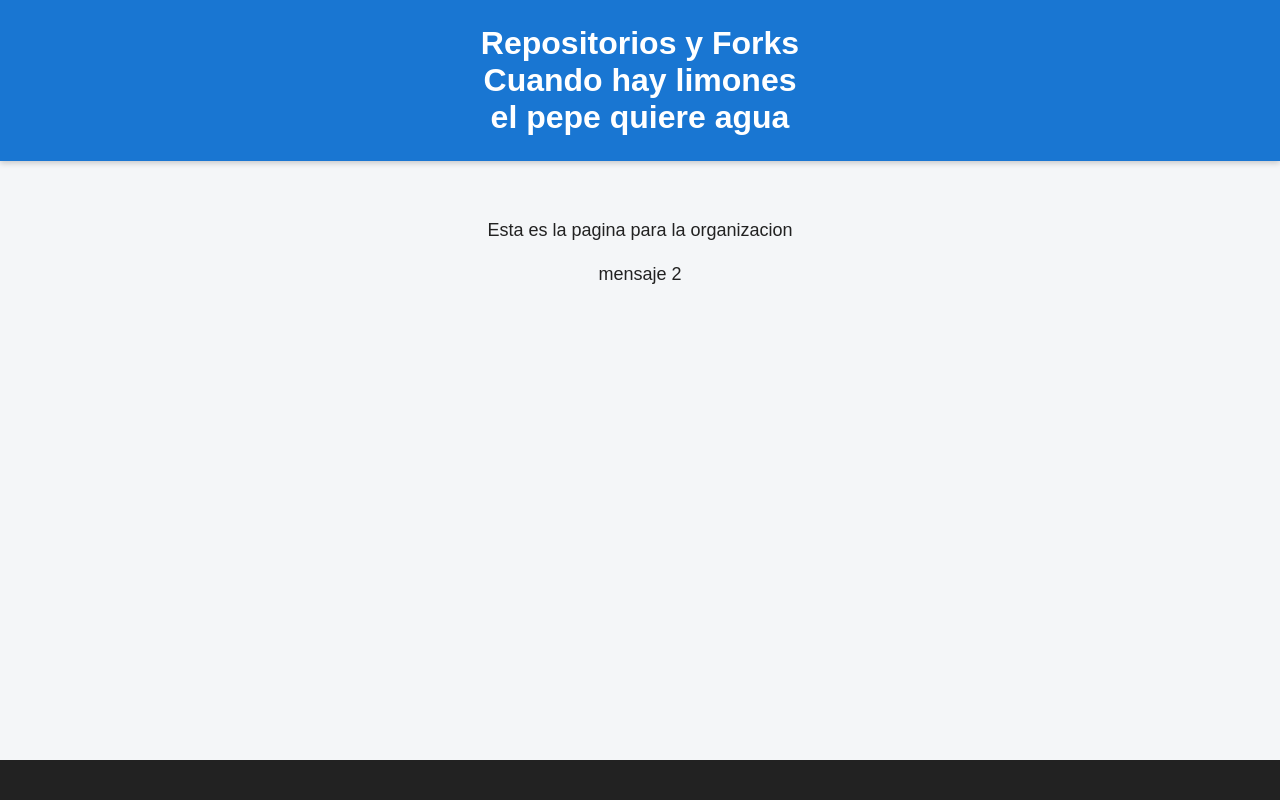
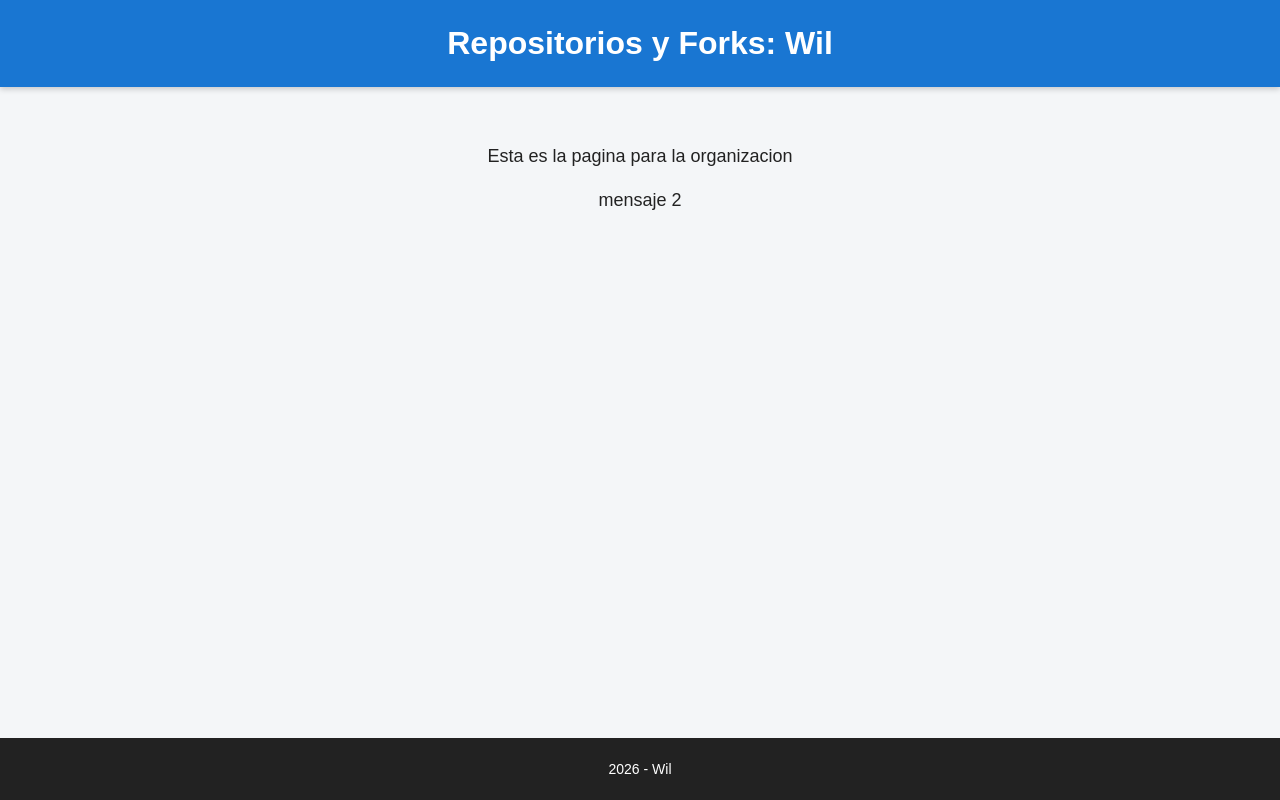
Before and after one commit to Fall31/wil-fork, a React (Vite) app: page / in a window 1280 px wide. Built offline with nearby package versions, Linux system fonts and the light colour scheme.

Commit message:
Wil:feat(footer):anio aniadido

```diff
--- a/src/App.jsx
+++ b/src/App.jsx
@@ -4,9 +4,7 @@ function App() {
   return (
     <div className="pagina">
       <header>
-        <h1>Repositorios y Forks</h1>
-        <h1>Cuando hay limones</h1>
-        <h1>el pepe quiere agua</h1>
+        <h1>Repositorios y Forks: Wil</h1>
       </header>
 
       <main>
@@ -19,6 +17,9 @@ function App() {
       </main>
 
       <footer>
+        <p>
+          2026 - Wil
+        </p>
       </footer>
     </div>
   );
```
